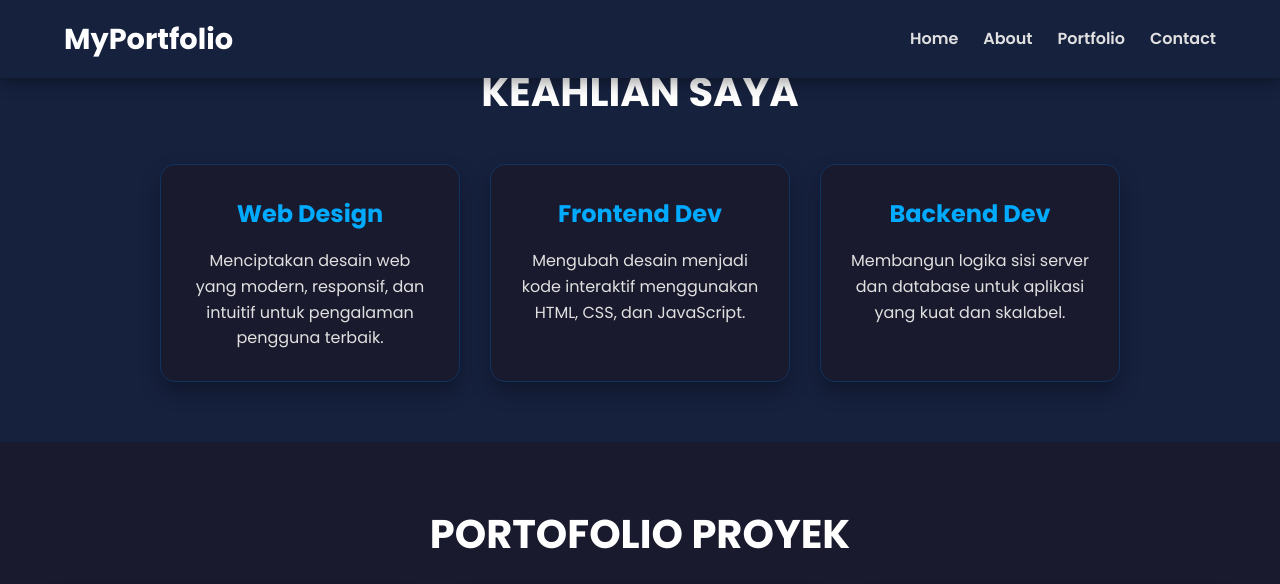
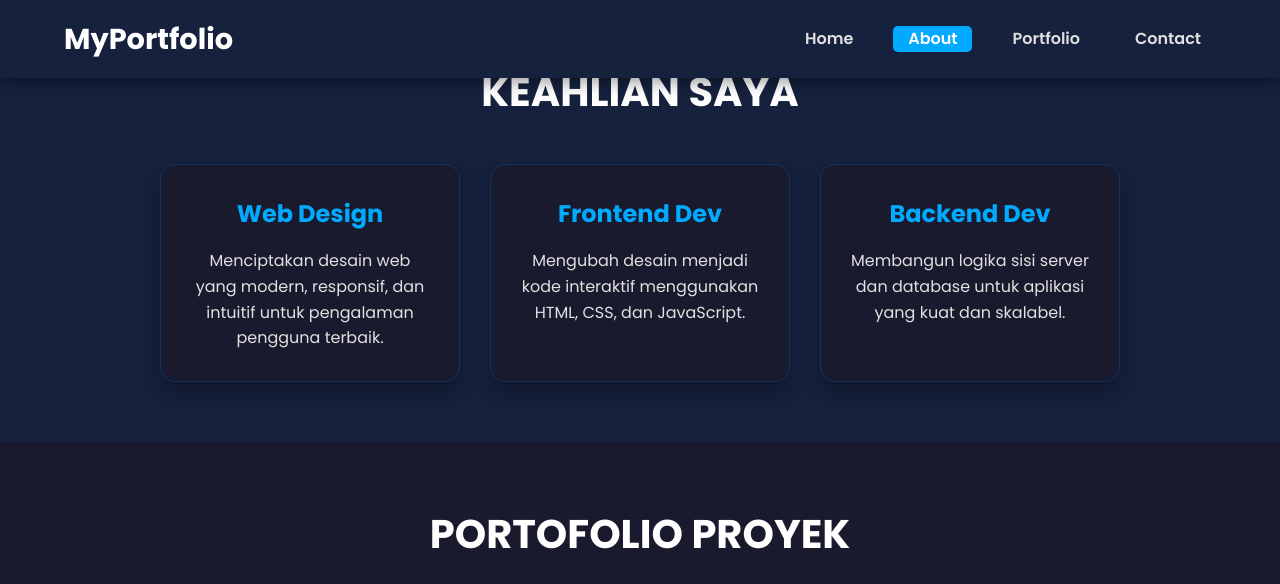
Before and after one commit to StewartWibowo/my-portfolio, a plain HTML site: page index.html in a window 1280 px wide. Both pictures are taken after a click on the link "About". Shown: the part 718-1302 px from the top of the page. Drawn offline with Linux system fonts and the light colour scheme.

Commit message:
highlight new

```diff
--- a/CSS/style.css
+++ b/CSS/style.css
@@ -97,6 +97,7 @@ nav .logo {
 nav ul {
     list-style: none;
     display: flex;
+    position: relative;
 }
 
 nav ul li {
@@ -109,6 +110,9 @@ nav ul li a {
     font-size: 1rem;
     font-weight: 600;
     transition: color 0.3s ease;
+    position: relative;
+    z-index: 1;
+    padding: 10px 15px;
 }
 
 /* === GLOWING TEXT EFFECT (Referensi #3) === */
@@ -119,6 +123,22 @@ nav ul li a {
         0 0 10px #00aaff,
         0 0 21px #00aaff,
         0 0 42px #00aaff;
+}
+
+/* === NAVIGATION HIGHLIGHTER EFFECT === */
+#nav-highlighter {
+    position: absolute;
+    top: 0;
+    height: 100%;
+    background-color: #00aaff;
+    border-radius: 5px;
+    /* z-index: 0; biarkan di belakang teks */
+    transition: all 0.4s cubic-bezier(0.23, 1, 0.32, 1); /* Transisi halus */
+}
+
+/* Sedikit style tambahan untuk item yang aktif */
+nav ul li.active a {
+    color: #ffffff;
 }
 
 /* === HERO SECTION === */
--- a/JS/script.js
+++ b/JS/script.js
@@ -4,4 +4,46 @@ window.addEventListener('load', () => {
 
     // Menambahkan kelas 'fade-out' untuk memicu transisi CSS
     preloader.classList.add('fade-out');
+
+    // === Navigation Highlighter Effect ===
+    const navLinks = document.querySelectorAll('nav ul li');
+    const highlighter = document.getElementById('nav-highlighter');
+    const navList = document.querySelector('nav ul');
+
+    // Fungsi untuk memindahkan highlighter
+    function moveHighlighter(element) {
+        highlighter.style.width = `${element.offsetWidth}px`;
+        highlighter.style.transform = `translateX(${element.offsetLeft}px)`;
+    }
+
+    // Posisikan highlighter di item 'active' saat halaman dimuat
+    const initialActiveLink = document.querySelector('nav ul li.active');
+    if (initialActiveLink) {
+        moveHighlighter(initialActiveLink);
+    }
+
+    // Tambahkan event listener untuk setiap item navigasi
+    navLinks.forEach(link => {
+        // Saat mouse masuk ke item
+        link.addEventListener('mouseenter', () => {
+            moveHighlighter(link);
+        });
+
+        // Saat item diklik
+        link.addEventListener('click', () => {
+            // Hapus class 'active' dari semua item
+            navLinks.forEach(item => item.classList.remove('active'));
+            // Tambahkan class 'active' ke item yang diklik
+            link.classList.add('active');
+            moveHighlighter(link);
+        });
+    });
+
+    // Saat mouse keluar dari area navigasi, kembalikan highlighter ke item 'active'
+    navList.addEventListener('mouseleave', () => {
+        const activeLink = document.querySelector('nav ul li.active');
+        if (activeLink) {
+            moveHighlighter(activeLink);
+        }
+    });
 });
--- a/index.html
+++ b/index.html
@@ -17,10 +17,12 @@
         <nav>
             <div class="logo">MyPortfolio</div>
             <ul>
-                <li><a href="#home" class="glowing-text">Home</a></li>
+                <li class="active"><a href="#home" class="glowing-text">Home</a></li>
                 <li><a href="#about" class="glowing-text">About</a></li>
                 <li><a href="#portfolio" class="glowing-text">Portfolio</a></li>
                 <li><a href="#contact" class="glowing-text">Contact</a></li>
+
+                <div id="nav-highlighter"></div>
             </ul>
         </nav>
     </header>
```
